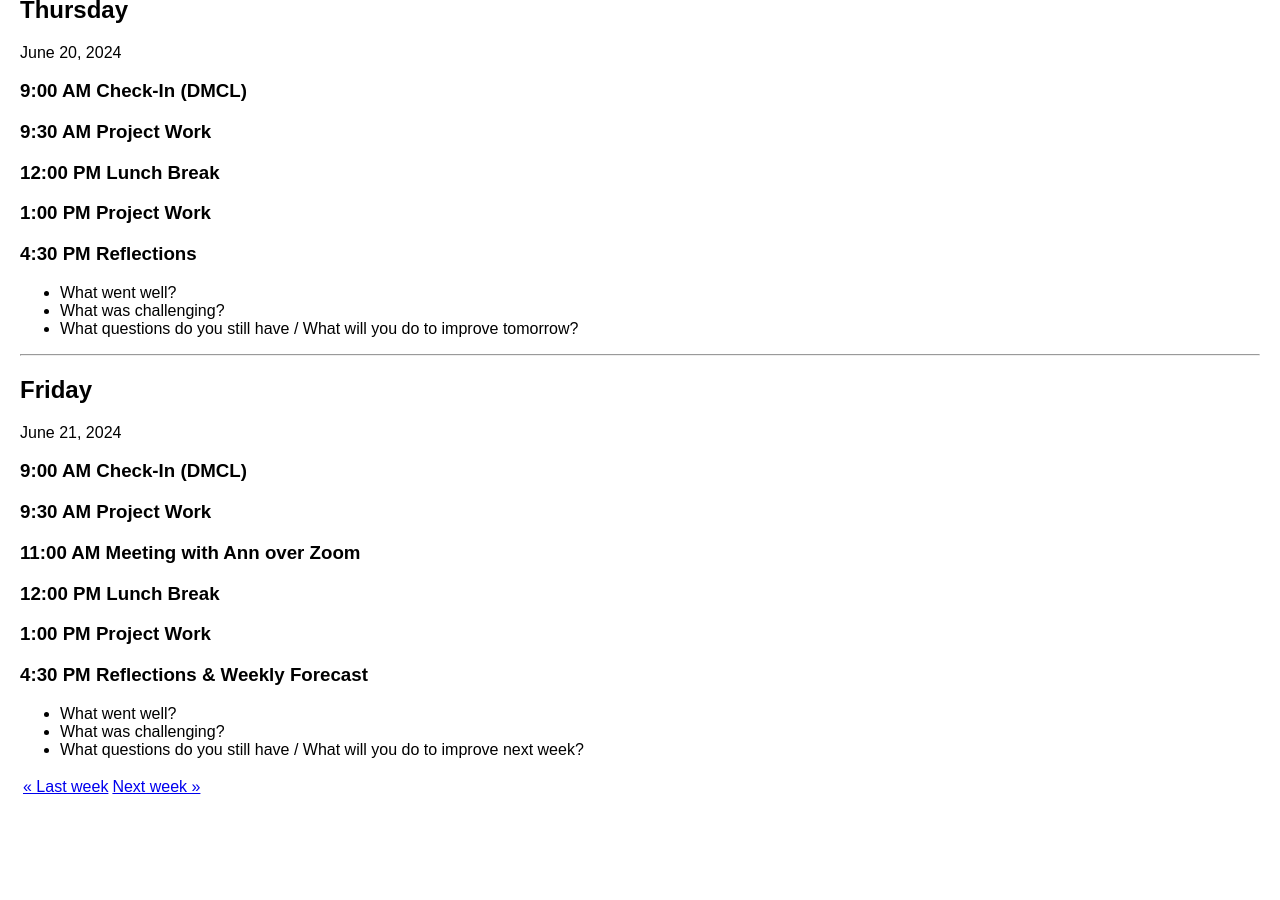
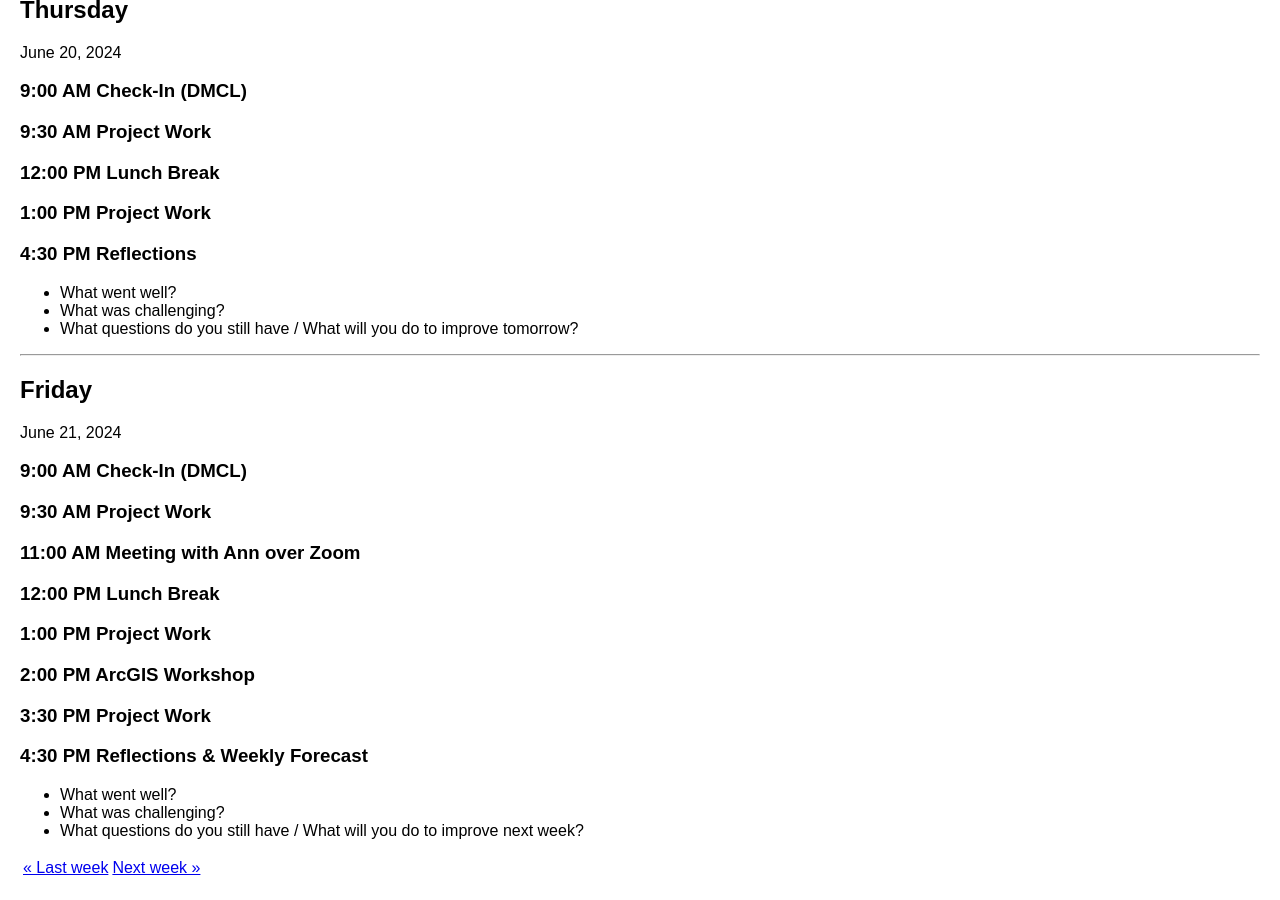
Before and after one commit to digbmc/dssf-syll, a Jekyll site: the page built from _weeks/03-work.md, in a window 1280 px wide and 900 px high, scrolled down 1588 px. Built offline with Jekyll 4.4.1, drawn with Linux system fonts in a browser that asks for light colours; before the commit the page ends 2407 px from its top, so only the background shows below that.

Commit message:
Update 03-work.md; add arcGIS worksho

```diff
--- a/_weeks/03-work.md
+++ b/_weeks/03-work.md
@@ -98,6 +98,10 @@ June 21, 2024
 
 ### 1:00 PM Project Work
 
+### 2:00 PM  ArcGIS Workshop
+
+### 3:30 PM  Project Work
+
 ### 4:30 PM Reflections & Weekly Forecast
 - What went well?
 - What was challenging?
```
